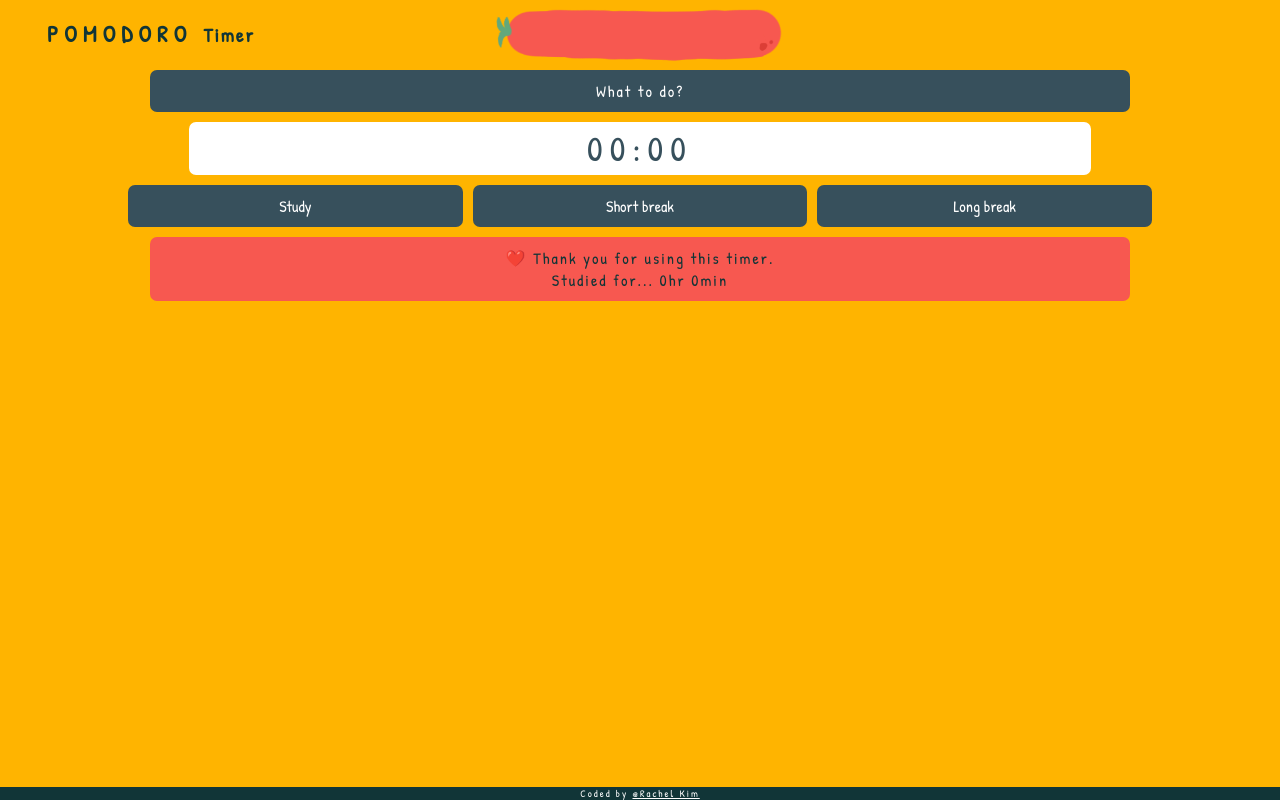
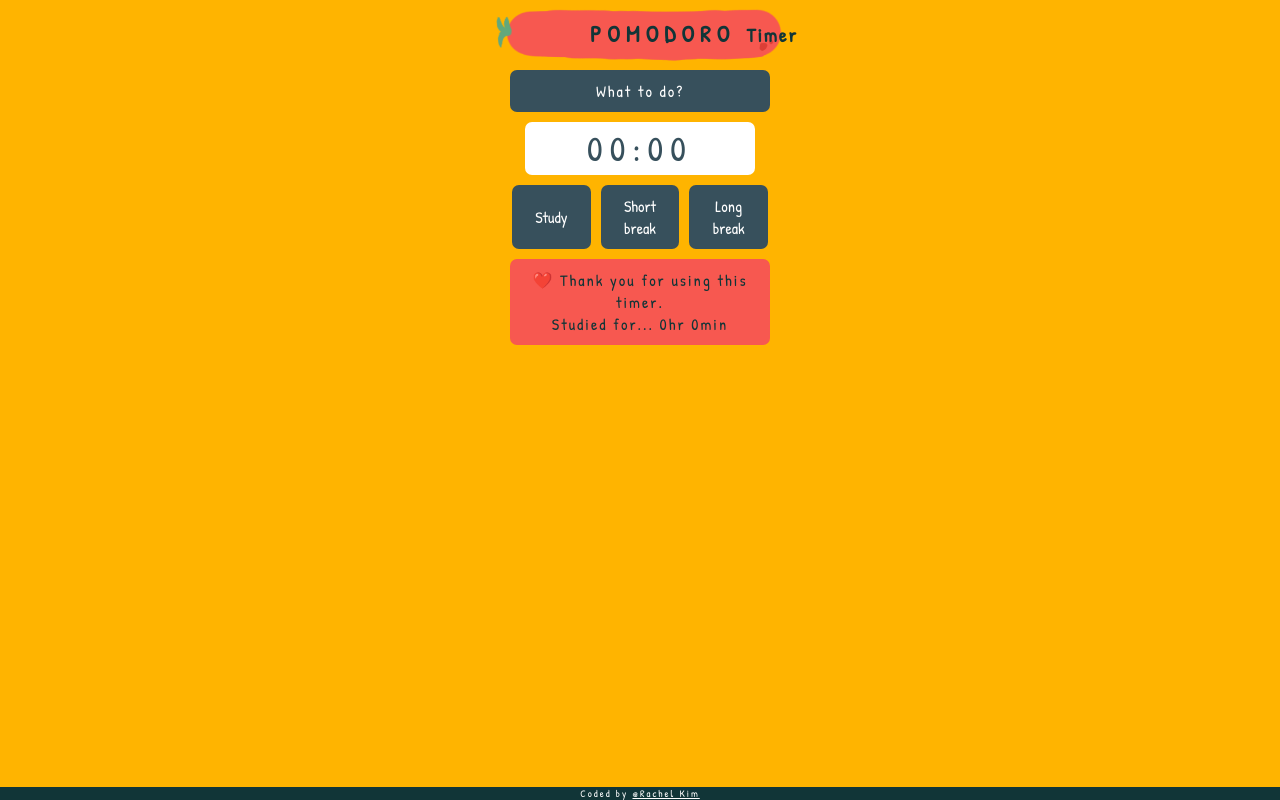
Before and after one commit to GoldenKimchee/PomodoroTimerExtension, a browser extension: page index.html in a window 1280 px wide. Drawn offline with Linux system fonts and the light colour scheme.

Commit message:
for website

```diff
--- a/index.css
+++ b/index.css
@@ -14,6 +14,8 @@ body {
 
 .container {
     position: relative;
+    width: 25%;
+    margin: auto;
 }
 
 footer {
@@ -53,7 +55,7 @@ h3 {
     position: absolute;
     margin: 0;
     top: 18px;
-    left: 47px;
+    left: 110px;
     font-size: 23px;
     letter-spacing: 6px;
     color: #113537;
```
Also changed, not shown: index.html (+2 -1 lines).
